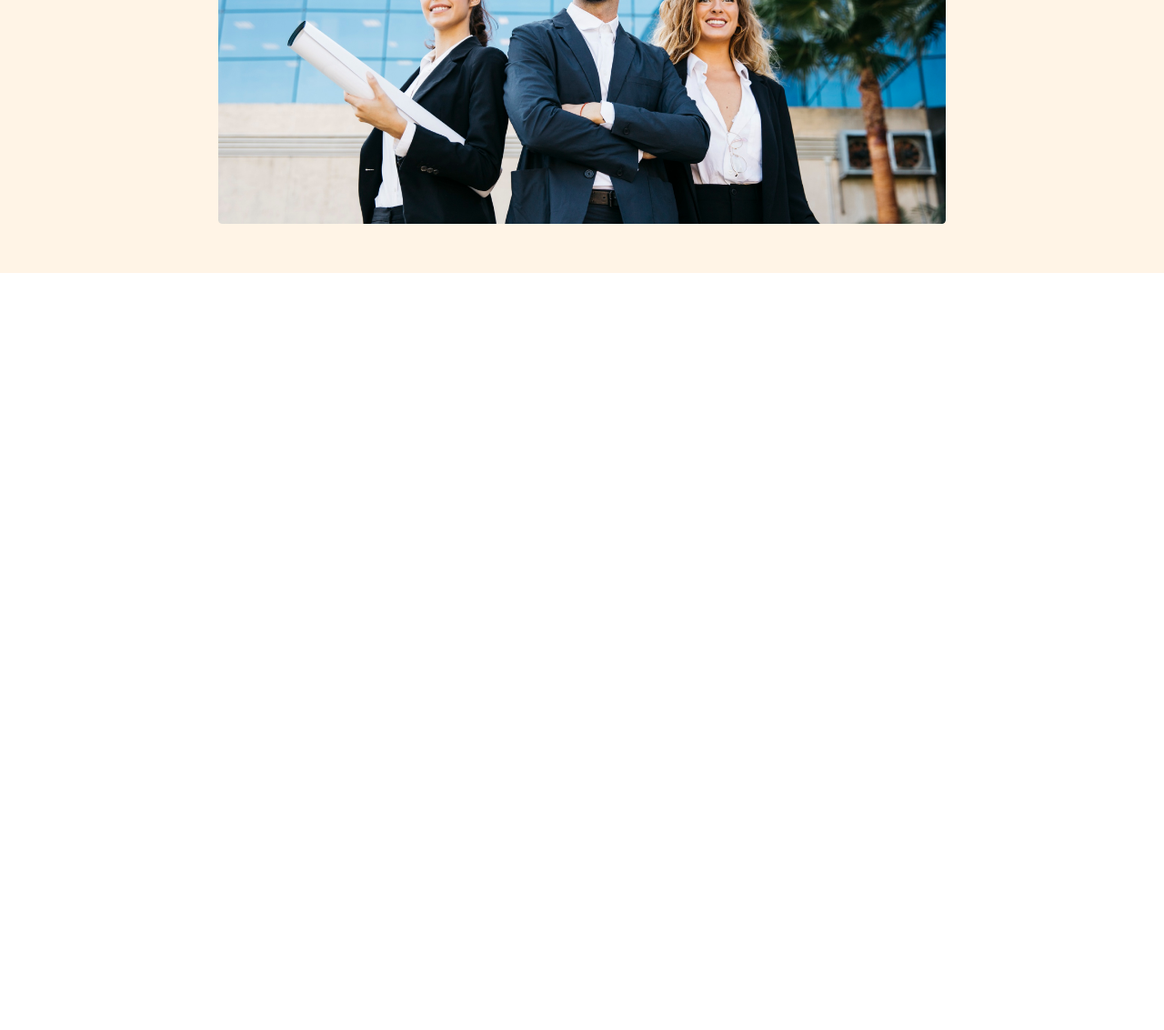
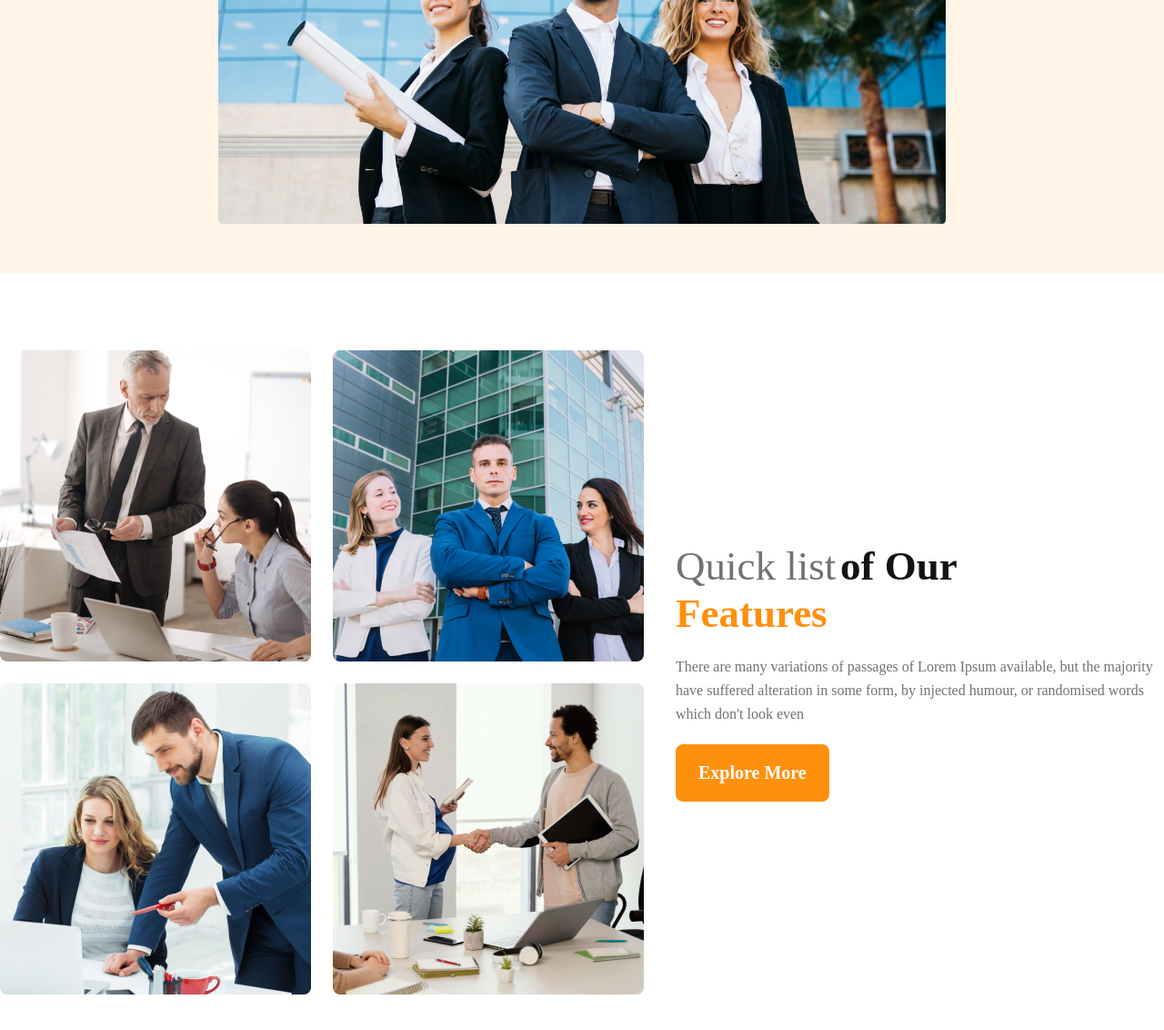
Before and after one commit to ashikdas0002/G3-Architects, a plain HTML site: page index.html in a window 1280 px wide. Shown: the part 604-1736 px from the top of the page at 91% size. Before the commit the page ends 904 px from the top, so only its background shows below. Drawn offline with Linux system fonts and the light colour scheme.

Commit message:
features teams section finished with responsive

```diff
--- a/index.html
+++ b/index.html
@@ -9,10 +9,11 @@
 </head>
 
 <body>
+    <!-- header start  -->
     <header>
         <!-- nav section  -->
         <nav>
-            <div class="nav-brnad">
+            <div class="nav-brand">
                 <h3>G3 Architects</h3>
             </div>
             <ul>
@@ -45,6 +46,39 @@
             <img src="images/banner.png" alt="">
         </div>
     </header>
+    <!-- header end  -->
+    <main>
+        <!-- features section start  -->
+        <section class="teams-container">
+            <div class="teams-img-container">
+                <img src="images/team1.png" alt="">
+                <img src="images/team2.png" alt="">
+                <img src="images/team3.png" alt="">
+                <img src="images/team4.png" alt="">
+            </div>
+            <div class="teams-content">
+                <h3 class="team-title">
+                    <span class="title-style-1">Quick list</span> <span class="title-style-2">of Our</span>
+                    <br />
+                    <span class="title-style-3">Features</span>
+                </h3>
+                <p class="team-description">
+                    There are many variations of passages of Lorem Ipsum available, but the majority have suffered
+                    alteration in some form,
+                    by injected humour, or randomised words which don't look even
+                </p>
+                <div class="explore-more">
+                    <button class="btn-primary">
+                        Explore More
+                    </button>
+                </div>
+            </div>
+        </section>
+    </main>
+    <!-- main section end  -->
+    <footer>
+
+    </footer>
 </body>
 
 </html>
--- a/style.css
+++ b/style.css
@@ -27,7 +27,7 @@ header {
     padding: 50px 240px;
 }
 
-.nav-brnad h3 {
+.nav-brand h3 {
     color: var(--Dark-01, #131313);
     text-align: center;
     font-family: "Work Sans";
@@ -106,7 +106,75 @@ nav li a {
     margin-top: 32px;
 }
 
+/* main style  */
 
+main {
+    max-width: 1440px;
+    margin: 0 auto;
+}
+
+/* team container style  */
+.teams-container {
+    margin: 85px 0;
+    display: flex;
+    align-items: center;
+    justify-content: space-between;
+}
+
+.teams-img-container {
+
+    display: grid;
+    grid-template-columns: repeat(2, 1fr);
+    gap: 1.5rem;
+}
+
+
+
+
+/* team title syle  */
+
+
+
+.title-style-1 {
+    color: var(--Dark-03, #727272);
+    font-family: "Work Sans";
+    font-size: 45px;
+    font-style: normal;
+    font-weight: 500;
+    line-height: normal;
+}
+
+.title-style-2 {
+    color: var(--Dark-01, #131313);
+    font-family: "Work Sans";
+    font-size: 45px;
+    font-style: normal;
+    font-weight: 700;
+    line-height: normal;
+}
+
+.title-style-3 {
+    color: #FF900E;
+    font-family: "Work Sans";
+    font-size: 45px;
+    font-style: normal;
+    font-weight: 700;
+    line-height: normal;
+}
+
+/* team desciption style */
+
+.team-description {
+    width: 537px;
+    color: var(--Dark-03, #727272);
+    font-family: "Work Sans";
+    font-size: 16px;
+    font-style: normal;
+    font-weight: 400;
+    line-height: 26px;
+    margin: 20px 0;
+    /* 162.5% */
+}
 
 
 
@@ -119,7 +187,7 @@ nav li a {
 
 @media screen and (max-width: 576px) {
     header {
-        padding: 20px;
+        padding: 0;
     }
 
     nav {
@@ -133,6 +201,41 @@ nav li a {
         display: flex;
         flex-direction: column;
     }
+
+    /* main section style  */
+
+
+
+    /* teams container responsive style */
+
+    .teams-container {
+        padding: 0;
+        flex-direction: column;
+
+    }
+
+    .teams-img-container {
+        grid-template-columns: 1fr;
+    }
+
+    .teams-img-container img {
+        width: 200px;
+    }
+
+    .team-title {
+        width: 300px;
+        text-align: center;
+    }
+
+    .team-description {
+        width: 300px;
+        text-align: center;
+    }
+
+    .explore-more {
+        text-align: center;
+    }
+
 }
 
 
@@ -147,4 +250,7 @@ nav li a {
         flex-direction: column;
     }
 
+    /* teams cnontainer responsive style  */
+
+
 }
```
